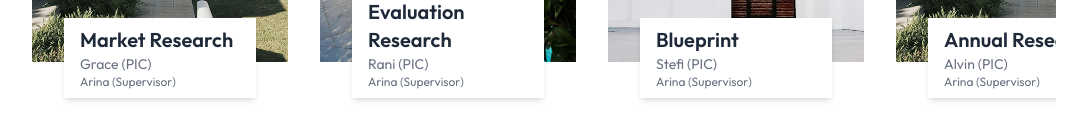
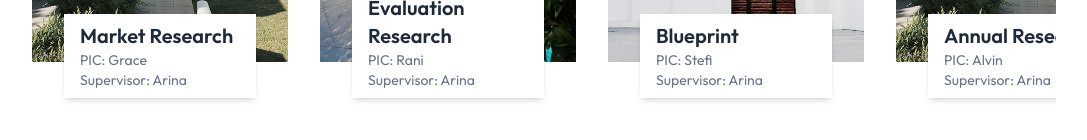
Before and after one commit to arinasaffanah/rizzet, a React (Vite) app: page / in a window 1280 px wide. Shown: the part 2234-2374 px from the top of the page, without its empty margins (96-1183 px from the left). Built offline with nearby package versions, Linux system fonts and the light colour scheme.

Commit message:
change programs card format

```diff
--- a/src/components/Programs.jsx
+++ b/src/components/Programs.jsx
@@ -29,10 +29,10 @@ const Programs = () => {
                             <div className='inline-block bg-white w-3/4 px-4 py-2 shadow-md'>
                                 <h2 className='text-xl font-semibold text-gray-800 '>{program.title}</h2>
                                 <p className='text-sm text-gray-500'>
-                                    {program.pic} (PIC)<span></span>
+                                    PIC: {program.pic}<span></span>
                                 </p>
-                                <p className='text-xs text-gray-500'>
-                                    {program.supervisor} (Supervisor)<span></span>
+                                <p className='text-sm text-gray-500'>
+                                    Supervisor: {program.supervisor}<span></span>
                                 </p>
                             </div>
                         </div>
```
